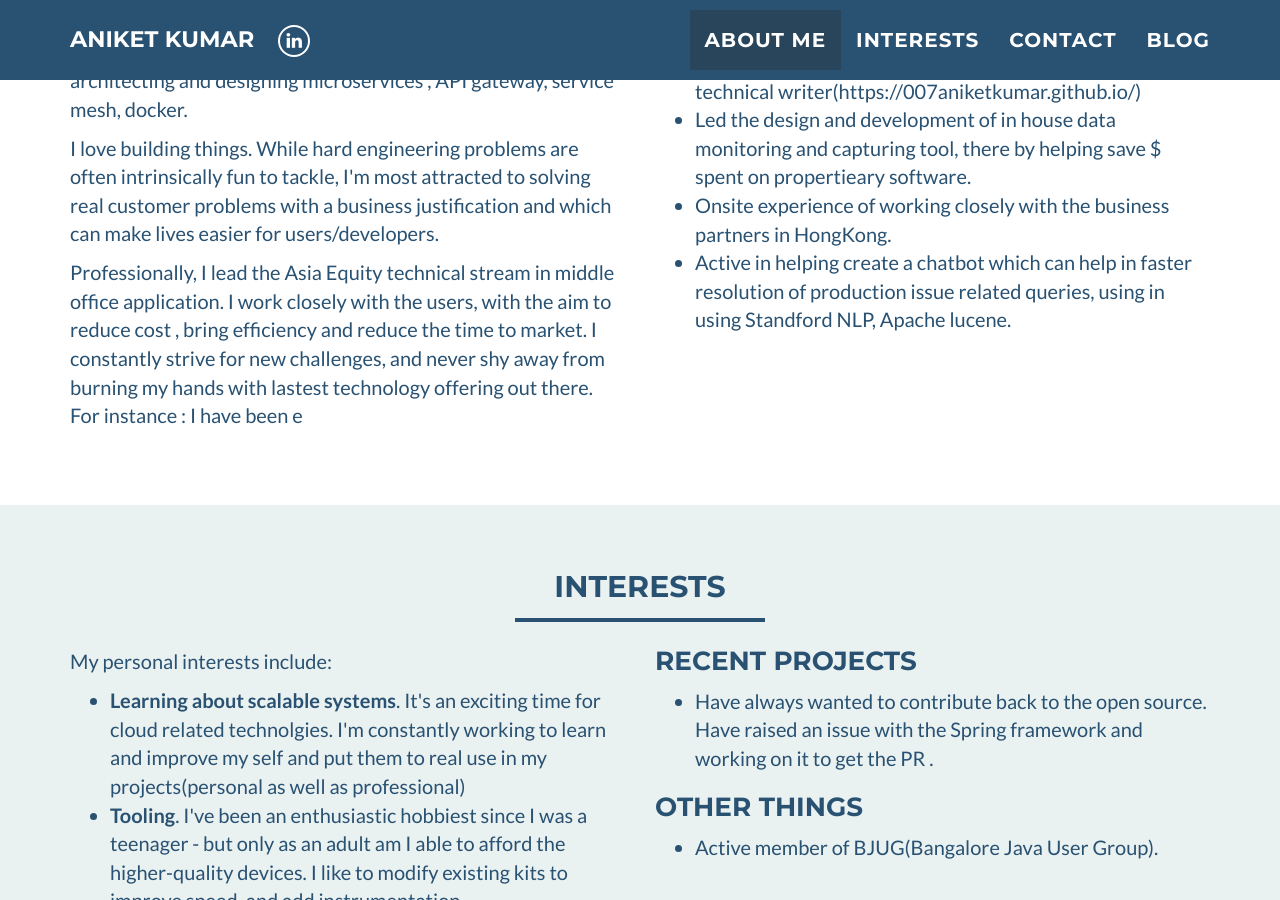
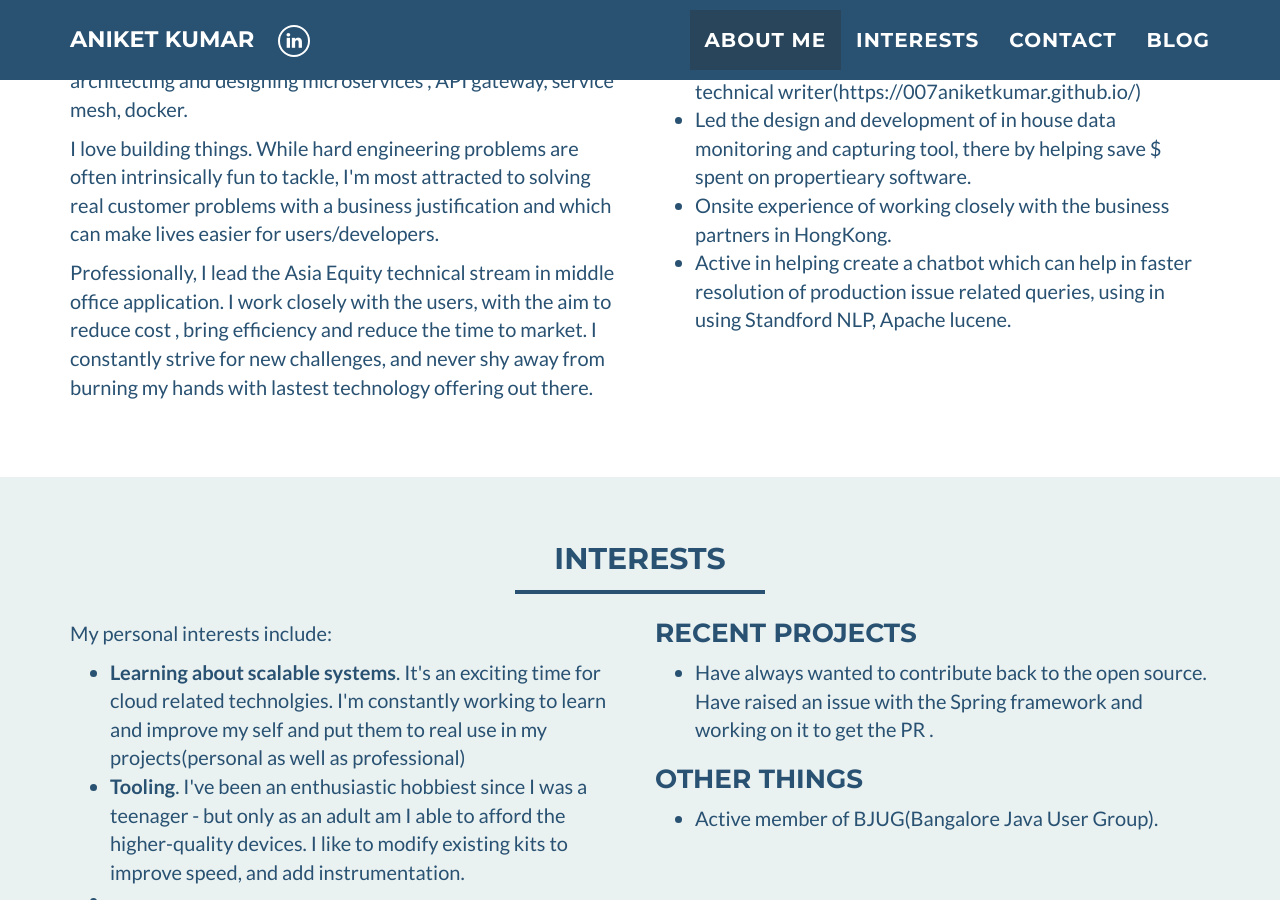
Before and after one commit to 007aniketkumar/007aniketkumar.github.io, a Jekyll site: the page built from index.html, in a window 1280 px wide and 900 px high, scrolled down 848 px. Built offline with Jekyll 4.4.1, drawn with Linux system fonts in a browser that asks for light colours.

Commit message:
Update about_me.html

```diff
--- a/_includes/about_me.html
+++ b/_includes/about_me.html
@@ -22,7 +22,6 @@
         <p>
 	    Professionally, I lead the Asia Equity technical stream in middle office application. I work closely with the users, with the aim to reduce cost , bring efficiency
 	    and reduce the time to market. I constantly strive for new challenges, and never shy away from burning my hands with lastest technology offering out there.
-	    For instance : I have been e
 	</p>
       </div>
 	    <div class="col-sm-6">
```
